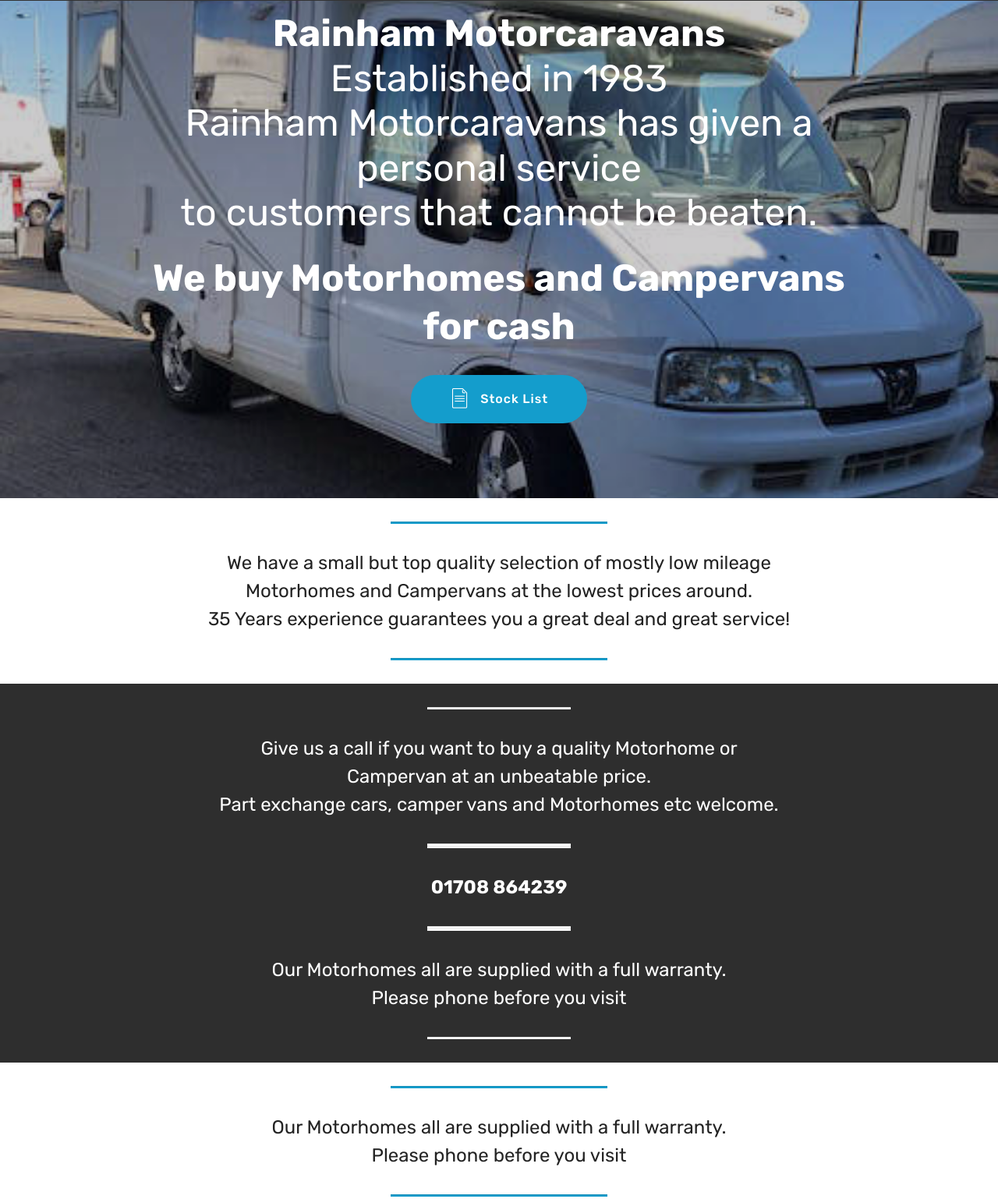
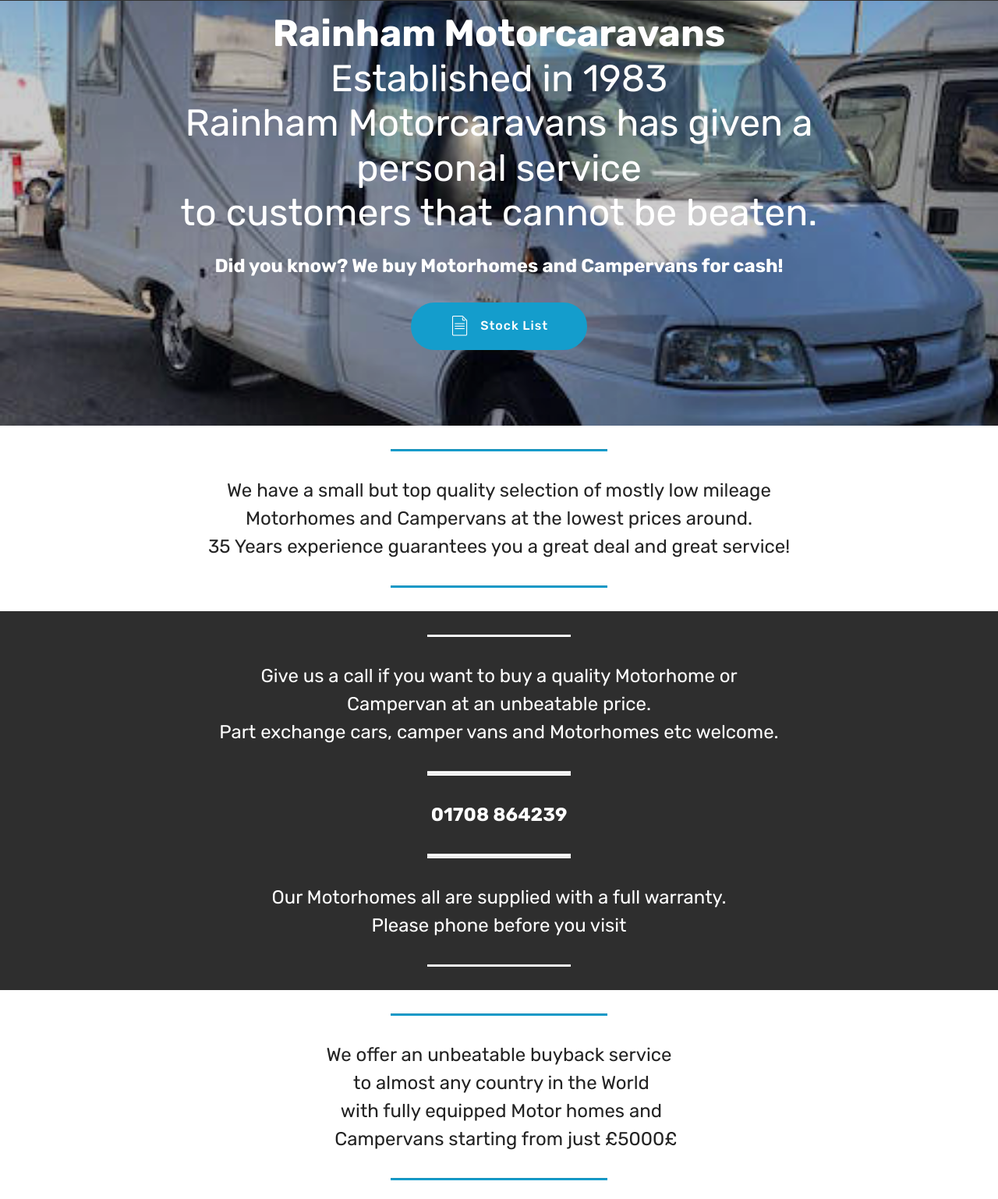
Before and after one commit to epcaberdeenshire/rmc, a plain HTML site: page index.html in a window 1280 px wide. Shown: the part 76-1614 px from the top of the page at 78% size. Drawn offline with Linux system fonts and the light colour scheme; files whose address does not match are found by name.

Commit message:
create github pages

```diff
--- a/index.html
+++ b/index.html
@@ -54,14 +54,14 @@
 
                         Stock List</a></li><li class="nav-item"><a class="nav-link link text-white display-4" href="https://mobirise.co"><span class="mobi-mbri mobi-mbri-update mbr-iconfont mbr-iconfont-btn"></span>
 
-                        Sell your vehicleock</a></li><li class="nav-item"><a class="nav-link link text-white display-4" href="https://mobirise.co"><span class="mbri-refresh mbr-iconfont mbr-iconfont-btn"></span>
+                        Sell your vehicle</a></li><li class="nav-item"><a class="nav-link link text-white display-4" href="https://mobirise.co"><span class="mbri-refresh mbr-iconfont mbr-iconfont-btn"></span>
                         Buy Back</a></li></ul>
 
         </div>
     </nav>
 </section>
 
-<section class="engine"><a href="https://mobirise.info/w">free html5 templates</a></section><section class="header1 cid-rN1GQwdEw3 mbr-parallax-background" id="header1-1">
+<section class="engine"><a href="https://mobirise.info/p">site templates free download</a></section><section class="header1 cid-rN1GQwdEw3 mbr-parallax-background" id="header1-1">
 
 
 
@@ -74,7 +74,7 @@
                 <h1 class="mbr-section-title align-center mbr-bold pb-3 mbr-fonts-style display-2">Rainham Motorcaravans<br><span style="font-weight: normal;">Established in 1983
 </span><div><span style="font-weight: normal;">Rainham Motorcaravans has given a personal service
 </span></div><div><span style="font-weight: normal;">to customers that cannot be beaten.</span></div></h1>
-                <h3 class="mbr-section-subtitle align-center mbr-light pb-3 mbr-fonts-style display-2"><strong>We buy Motorhomes and Campervans for cash</strong></h3>
+                <h3 class="mbr-section-subtitle align-center mbr-light pb-3 mbr-fonts-style display-5"><strong>Did you know? We buy Motorhomes and Campervans for cash!</strong></h3>
 
                 <div class="mbr-section-btn align-center"><a class="btn btn-md btn-primary display-4" href="https://mobirise.co">
                         <span class="mbr-iconfont mbri-file"></span>Stock List</a></div>
@@ -148,8 +148,10 @@
     <div class="container">
         <div class="inner-container" style="width: 100%;">
             <hr class="line" style="width: 25%;">
-            <div class="section-text align-center mbr-fonts-style display-5">Our Motorhomes all are supplied with a full warranty.
-<div>Please phone before you visit</div></div>
+            <div class="section-text align-center mbr-fonts-style display-5">We offer an unbeatable buyback service
+<div>&nbsp;to almost any country in the World
+</div><div>&nbsp;with fully equipped Motor homes and
+</div><div>&nbsp; &nbsp;Campervans starting from just £5000£</div></div>
             <hr class="line" style="width: 25%;">
         </div>
         </div>
```
Also changed, not shown: assets/images/mbr-favicon.png (added), 1 other file.
